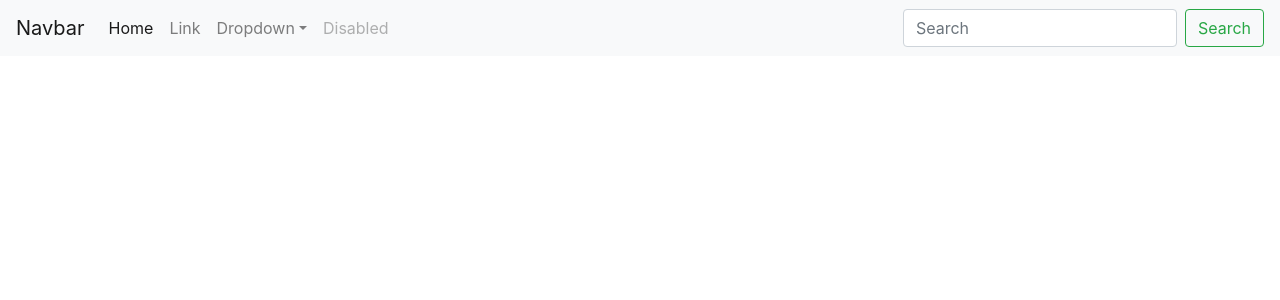
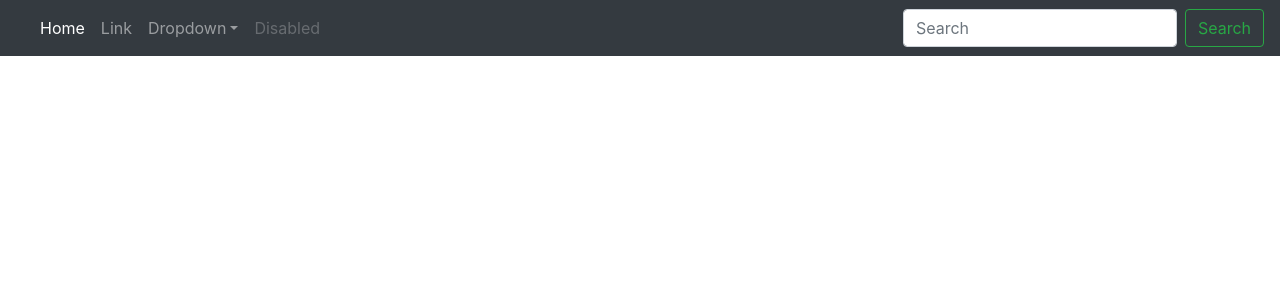
Before and after one commit to kodemia/react-4ta, a React (Create React App) app: page / in a window 1280 px wide. Shown: the top 300 px of the page. Built offline with nearby package versions, Linux system fonts and the light colour scheme.

Commit message:
add children

```diff
--- /dev/null
+++ b/src/components/Navbar.js
@@ -0,0 +1,109 @@
+import React from 'react'
+
+import NavbarBrand from './NavbarBrand'
+import NavbarCollapse from './NavbarCollapse'
+
+function Navbar() {
+  return (
+    <nav className="navbar navbar-expand-lg navbar-dark bg-dark">
+      <NavbarBrand />
+      <button
+        className="navbar-toggler"
+        type="button"
+        data-toggle="collapse"
+        data-target="#navbarSupportedContent"
+        aria-controls="navbarSupportedContent"
+        aria-expanded="false"
+        aria-label="Toggle navigation"
+      >
+        <span className="navbar-toggler-icon" />
+      </button>
+
+      <NavbarCollapse>
+        <ul className="navbar-nav mr-auto">
+          <li className="nav-item active">
+            <a
+              className="nav-link"
+              href="/"
+            >
+              Home
+              <span className="sr-only">(current)</span>
+            </a>
+          </li>
+          <li className="nav-item">
+            <a
+              className="nav-link"
+              href="/"
+            >
+              Link
+            </a>
+          </li>
+          <li className="nav-item dropdown">
+            <a
+              className="nav-link dropdown-toggle"
+              href="/"
+              id="navbarDropdown"
+              role="button"
+              data-toggle="dropdown"
+              aria-haspopup="true"
+              aria-expanded="false"
+            >
+              Dropdown
+            </a>
+            <div
+              className="dropdown-menu"
+              aria-labelledby="navbarDropdown"
+            >
+              <a
+                className="dropdown-item"
+                href="/"
+              >
+                Action
+              </a>
+              <a
+                className="dropdown-item"
+                href="/"
+              >
+                Another action
+              </a>
+              <div className="dropdown-divider"/>
+              <a
+                className="dropdown-item"
+                href="/"
+              >
+                Something else here
+              </a>
+            </div>
+          </li>
+          <li className="nav-item">
+            <a
+              className="nav-link disabled"
+              href="/"
+              tabindex="-1" aria-disabled="true"
+            >
+              Disabled
+            </a>
+          </li>
+        </ul>
+        <form
+          className="form-inline my-2 my-lg-0"
+        >
+          <input
+            className="form-control mr-sm-2"
+            type="search"
+            placeholder="Search"
+            aria-label="Search"
+          />
+          <button
+            className="btn btn-outline-success my-2 my-sm-0"
+            type="submit"
+          >
+            Search
+          </button>
+        </form>
+      </NavbarCollapse>
+    </nav>
+  )
+}
+
+export default Navbar
--- /dev/null
+++ b/src/components/NavbarBrand.js
@@ -0,0 +1,14 @@
+import React from 'react'
+
+function NavbarBrand({ text, to }) {
+  return (
+    <a
+      className="navbar-brand"
+      href={ to }
+    >
+      { text }
+    </a>
+  )
+}
+
+export default NavbarBrand
--- /dev/null
+++ b/src/components/NavbarCollapse.js
@@ -0,0 +1,14 @@
+import React from 'react'
+
+function NavbarCollapse(props) {
+  return (
+    <div
+      id={props.id}
+      className="collapse navbar-collapse"
+    >
+      { props.children }
+    </div>
+  )
+}
+
+export default NavbarCollapse
--- a/src/views/Index.js
+++ b/src/views/Index.js
@@ -1,114 +1,11 @@
 import React from 'react'
+
+import Navbar from '../components/Navbar'
 
 function Index() {
   return (
     <main>
-      <nav className="navbar navbar-expand-lg navbar-light bg-light">
-        <a
-          className="navbar-brand"
-          href="/"
-        >
-          Navbar
-        </a>
-        <button
-          className="navbar-toggler"
-          type="button"
-          data-toggle="collapse"
-          data-target="#navbarSupportedContent"
-          aria-controls="navbarSupportedContent"
-          aria-expanded="false"
-          aria-label="Toggle navigation"
-        >
-          <span className="navbar-toggler-icon" />
-        </button>
-
-        <div
-          id="navbarSupportedContent"
-          className="collapse navbar-collapse"
-        >
-          <ul className="navbar-nav mr-auto">
-            <li className="nav-item active">
-              <a
-                className="nav-link"
-                href="/"
-              >
-                Home
-                <span className="sr-only">(current)</span>
-              </a>
-            </li>
-            <li className="nav-item">
-              <a
-                className="nav-link"
-                href="/"
-              >
-                Link
-              </a>
-            </li>
-            <li className="nav-item dropdown">
-              <a
-                className="nav-link dropdown-toggle"
-                href="/"
-                id="navbarDropdown"
-                role="button"
-                data-toggle="dropdown"
-                aria-haspopup="true"
-                aria-expanded="false"
-              >
-                Dropdown
-              </a>
-              <div
-                className="dropdown-menu"
-                aria-labelledby="navbarDropdown"
-              >
-                <a
-                  className="dropdown-item"
-                  href="/"
-                >
-                  Action
-                </a>
-                <a
-                  className="dropdown-item"
-                  href="/"
-                >
-                  Another action
-                </a>
-                <div className="dropdown-divider"/>
-                <a
-                  className="dropdown-item"
-                  href="/"
-                >
-                  Something else here
-                </a>
-              </div>
-            </li>
-            <li className="nav-item">
-              <a
-                className="nav-link disabled"
-                href="/"
-                tabindex="-1" aria-disabled="true"
-              >
-                Disabled
-              </a>
-            </li>
-          </ul>
-          <form
-            className="form-inline my-2 my-lg-0"
-          >
-            <input
-              className="form-control mr-sm-2"
-              type="search"
-              placeholder="Search"
-              aria-label="Search"
-            />
-            <button
-              className="btn btn-outline-success my-2 my-sm-0"
-              type="submit"
-            >
-              Search
-            </button>
-          </form>
-        </div>
-      </nav>
+      <Navbar />
     </main>
   )
 }
```
Also changed, not shown: src/components/Title.js (deleted, +0 -9 lines).
